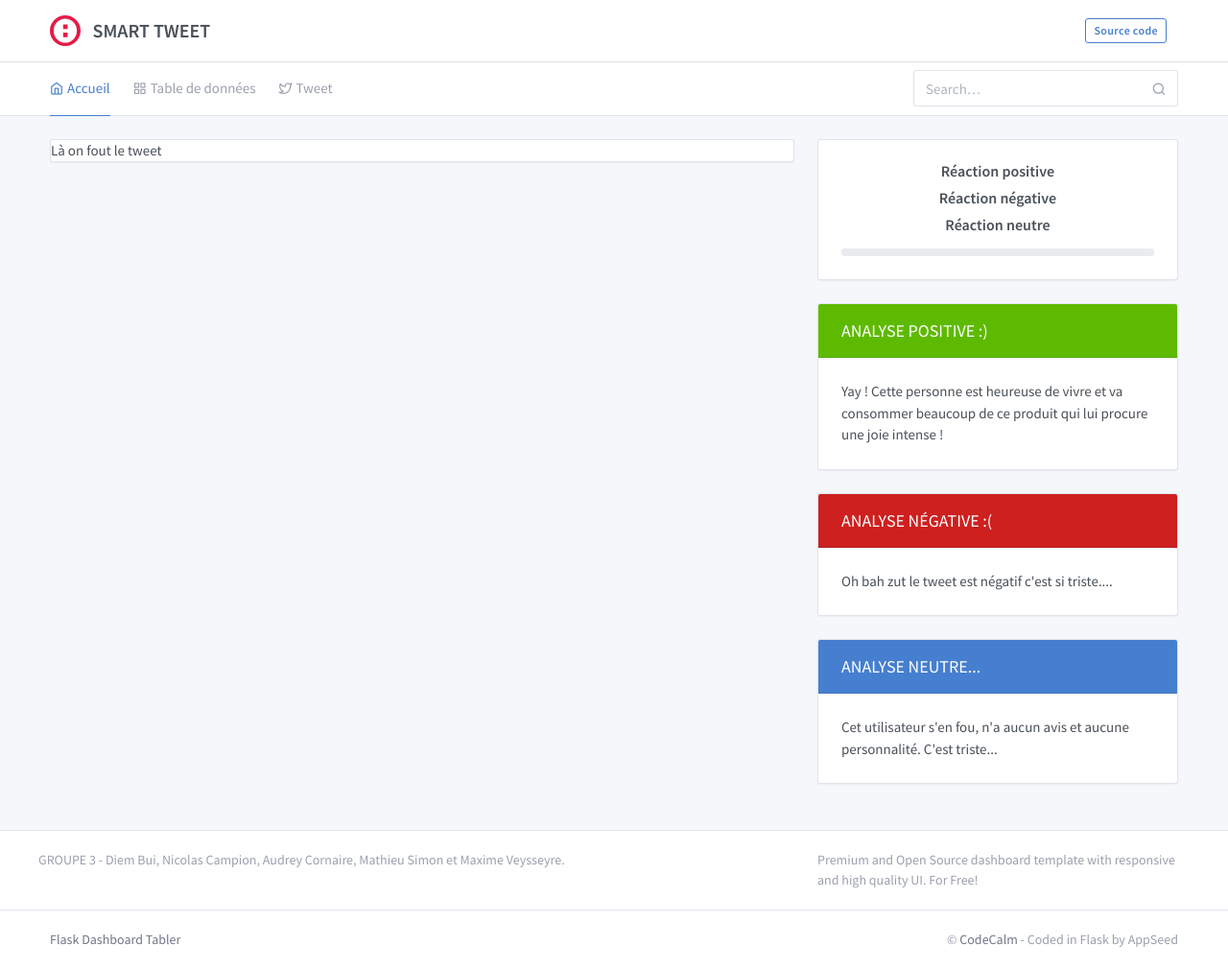
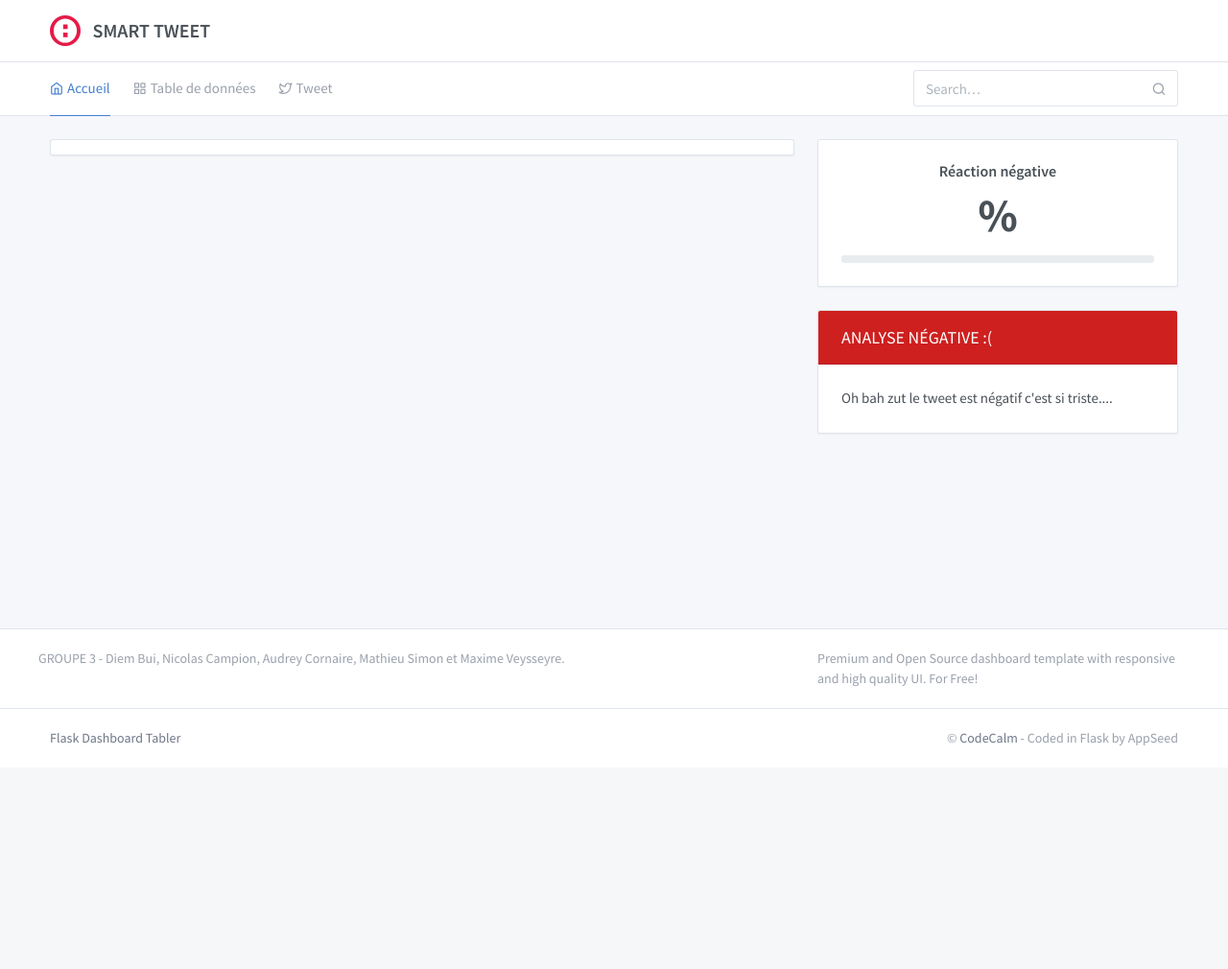
Before and after one commit to IssamBouzidi/twitter-groupe3, a Flask app: template Dashboard/app/home/templates/tweet.html in a window 1280 px wide. Shown: the whole page at 96% size. After the commit the page ends 777 px from the top, so only its background shows below. Run offline with Flask 2, Linux system fonts and the light colour scheme; the template is opened without the code that fills it, so the values that code supplies are empty; some libraries are stand-ins or nearby versions.

Commit message:
fix issue with vue.js tweet page fixed

```diff
--- a/Dashboard/app/__init__.py
+++ b/Dashboard/app/__init__.py
@@ -73,6 +73,15 @@
 
 def create_app(config, selenium=False):
     app = Flask(__name__, static_folder='base/static')
+
+	# change jinja delimiter to prevent conflict with view.js
+    jinja_options = app.jinja_options.copy()
+    jinja_options.update(dict(
+        variable_start_string='%[',
+        variable_end_string=']%',
+    ))
+    app.jinja_options = jinja_options
+
     app.config.from_object(config)
     if selenium:
         app.config['LOGIN_DISABLED'] = True
--- a/Dashboard/app/base/templates/base-site.html
+++ b/Dashboard/app/base/templates/base-site.html
@@ -23,14 +23,11 @@
 
     <link rel="stylesheet" href="https://maxcdn.bootstrapcdn.com/font-awesome/4.7.0/css/font-awesome.min.css">
     <link rel="stylesheet" href="https://fonts.googleapis.com/css?family=Source+Sans+Pro:300,300i,400,400i,500,500i,600,600i,700,700i&amp;subset=latin-ext">
-
-    <script src="/static/assets/js/require.min.js"></script>
     <script>
       requirejs.config({
           baseUrl: '/static/'
       });
     </script>
-
     <!-- Dashboard Core -->
     <link href="/static/assets/css/dashboard.css" rel="stylesheet" />
     <script src="/static/assets/js/dashboard.js"></script>
@@ -41,9 +38,8 @@
     <script src="/static/assets/plugins/input-mask/plugin.js"></script>
     <!-- Datatables Plugin -->
     <script src="/static/assets/plugins/datatables/plugin.js"></script>
-
-
-
+	<!-- Vue.js script -->
+    <script src="/static/assets/plugins/vue/vue.js"></script>
   </head>
   <body class="">
     <div class="page">
--- a/Dashboard/app/base/templates/site_template/top-bar.html
+++ b/Dashboard/app/base/templates/site_template/top-bar.html
@@ -5,11 +5,6 @@
                     <a class="header-brand" href="/">
                       <img src="/static/assets/Logo_simplon_.svg" class="header-brand-img" alt="tabler logo"> SMART TWEET
                     </a>
-                    <div class="d-flex order-lg-2 ml-auto">
-                      <div class="nav-item d-none d-md-flex">
-                        <a href="https://github.com/app-generator/flask-dashboard-tabler" class="btn btn-sm btn-outline-primary" target="_blank">Source code</a>
-                      </div>
-                    </div>
                     <a href="#" class="header-toggler d-lg-none ml-3 ml-lg-0" data-toggle="collapse" data-target="#headerMenuCollapse">
                       <span class="header-toggler-icon"></span>
                     </a>
--- a/Dashboard/app/home/templates/tweet.html
+++ b/Dashboard/app/home/templates/tweet.html
@@ -1,6 +1,4 @@
 {% extends "base-site.html" %}
-<!-- Vue  -->
-<script src="/static/assets/plugins/vue/vue.js"></script>
 
 {% block title %} Page Blank {% endblock %}
 
@@ -15,27 +13,32 @@
                 <div class="row">
                   <div class="col-sm-12 col-lg-8">
                     <div class="card">
-                        Là on fout le tweet
+                        <center>
+                            <blockquote class="twitter-tweet" data-lang="en">
+                                <a href="https://twitter.com/ZaakDzz/status/1304045485242580992"></a>
+                            </blockquote>
+                            <script async src="//platform.twitter.com/widgets.js" charset="utf-8"></script>
+                        </center>
                     </div>
                   </div>
 
                   <!-- vue.js-->
-                  <div id="vuejs" class="col-sm-12 col-lg-4">
+                  <div id="tweet_view" class="col-sm-12 col-lg-4">
                     <!-- partie variable -->
                     <div class="card">
                         <div class="card-body text-center">
-                            <div v-if="status==1" class="h5">Réaction positive</div>
-                            <div v-else-if="status==2" class="h5">Réaction négative</div>
+                            <div v-if="accuracy >= 60" class="h5">Réaction positive</div>
+                            <div v-else-if="accuracy < 40" class="h5">Réaction négative</div>
                             <div  v-else class="h5">Réaction neutre</div>
-                            <div class="display-4 font-weight-bold mb-4">{{ accurarcy + '%' }}</div>
+                            <div class="display-4 font-weight-bold mb-4">{{ accuracy + '%'}}</div>
                             <div class="progress progress-sm">
-                              <div v-if="status==1" class="progress-bar bg-green" :style="{ width: accurarcy + '%' }"></div>
-                              <div v-else-if="status==2" class="progress-bar bg-red" :style="{ width: accurarcy + '%' }"></div>
-                              <div v-else class="progress-bar bg-blue" :style="{ width: accurarcy + '%' }"></div>
+                              <div v-if="accuracy >= 60" class="progress-bar bg-green" :style="{ width: accuracy + '%' }"></div>
+                              <div v-else-if="accuracy < 40" class="progress-bar bg-red" :style="{ width: accuracy + '%' }"></div>
+                              <div v-else class="progress-bar bg-blue" :style="{ width: accuracy + '%' }"></div>
                             </div>
                           </div>
                     </div>
-                    <div v-if="status==1" class="card">
+                    <div v-if="accuracy >= 60" class="card">
                       <div class="card-header bg-green">
                           <h3 class="card-title white maj">Analyse positive :)</h3>
                       </div>
@@ -44,7 +47,7 @@
                       </div>
                     </div>
 
-                    <div v-else-if="status==2" class="card">
+                    <div v-else-if="accuracy < 40" class="card">
                       <div class="card-header bg-red">
                           <h3 class="card-title white maj">Analyse négative :(</h3>
                       </div>
@@ -72,9 +75,19 @@
         </div>
     </div>
 
-
+    <script>
+        try{
+        var app = new Vue({
+            el:'#tweet_view',
+            data: {
+                accuracy:'%[accuracy]%'
+            }
+        });
+    } catch (error) {
+        alert(error);
+    }
+    </script>
 {% endblock content %}
 
 <!-- Specific Page JS goes HERE  -->
 {% block javascripts %}{% endblock javascripts %}
-<script src="/static/assets/js/tweet.js"></script>
--- a/Dashboard/run.py
+++ b/Dashboard/run.py
@@ -22,4 +22,4 @@
 Migrate(app, db)
 
 if __name__ == "__main__":
-    app.run()
+    app.run(host='localhost', port = 8080,use_reloader=False)
--- a/database/db_access_test.py
+++ b/database/db_access_test.py
@@ -1,4 +1,4 @@
-from db_access import DatabaseManager as db
+from database.db_access import DatabaseManager as db
 
 #test dataset
 test = {
```
Also changed, not shown: Dashboard/app/base/routes.py (+6 -2 lines), Dashboard/app/base/static/assets/js/tweet.js (deleted, +0 -7 lines), requirements.txt (added, +9 -0 lines), 2 other files.
